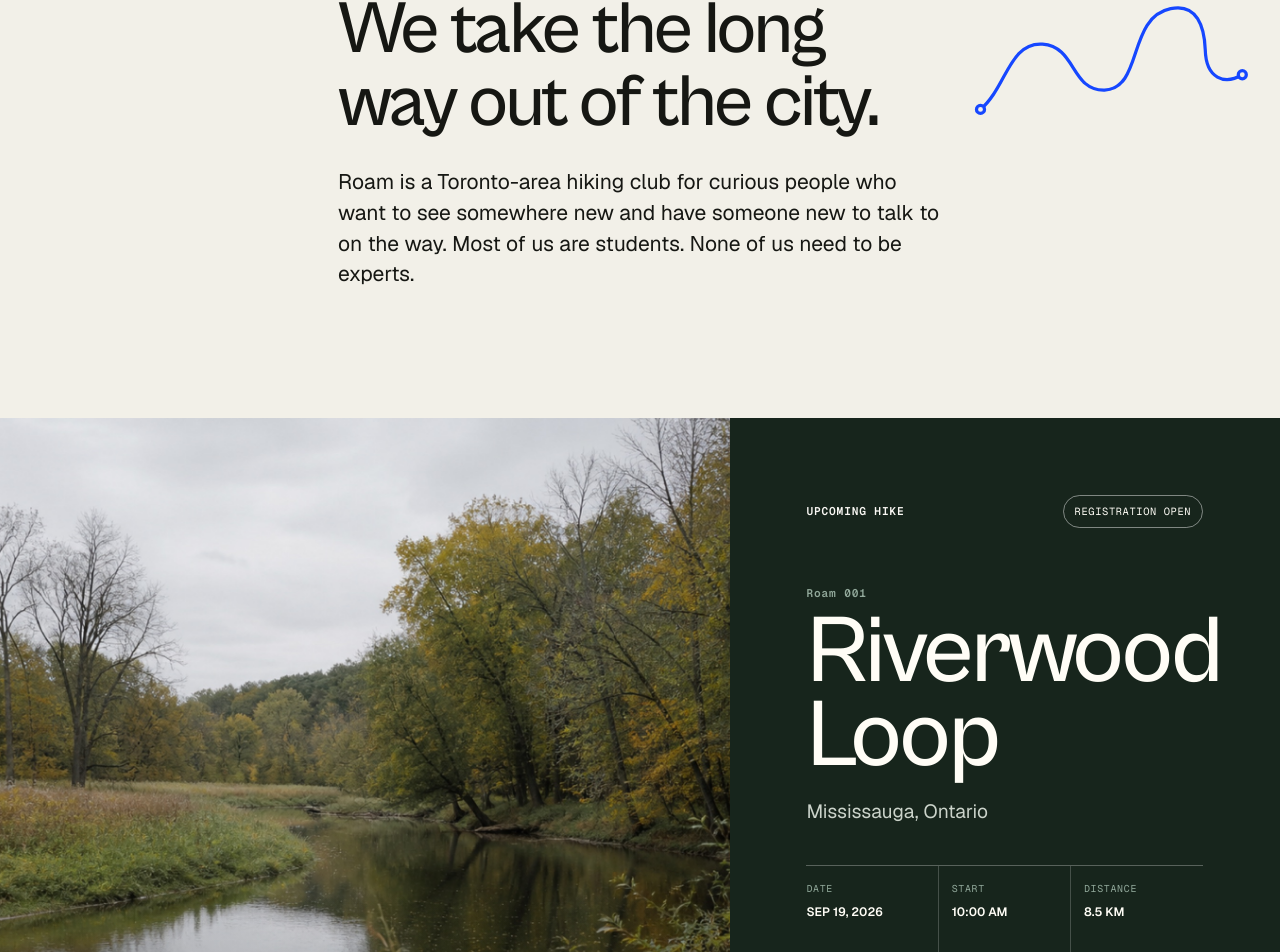
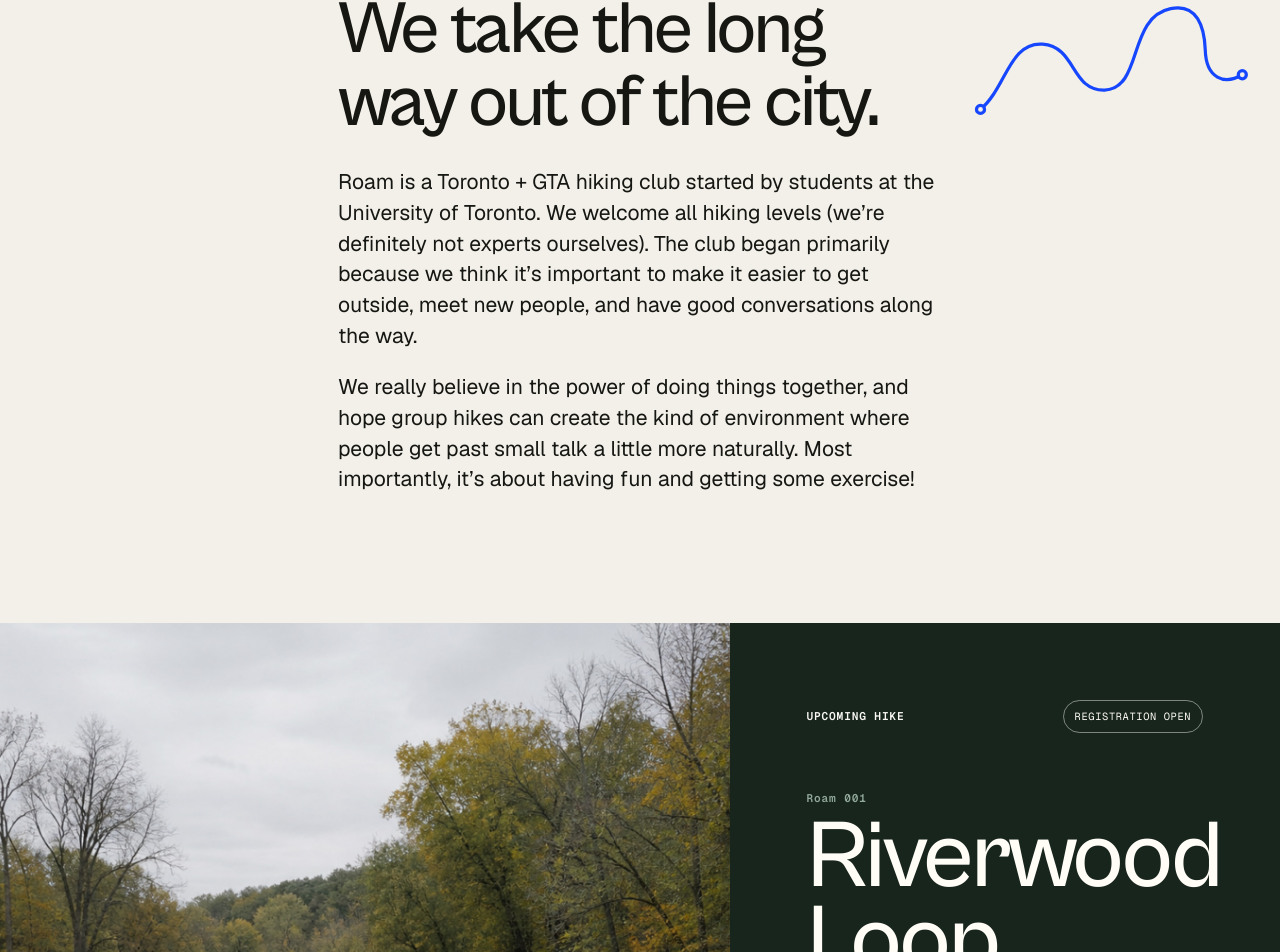
Before and after one commit to richelkim/Roam, a Next.js app: page / in a window 1280 px wide. Shown: the part 934-1886 px from the top of the page. Built offline with nearby package versions, Linux system fonts and the light colour scheme; no server answers.

Commit message:
copy: expand homepage club introduction

```diff
--- a/app/global.css
+++ b/app/global.css
@@ -154,6 +154,7 @@
   text-wrap: balance;
 }
 .intro-copy > p { margin: 0; max-width: 650px; font-size: clamp(1.12rem, 1.65vw, 1.55rem); line-height: 1.45; }
+.intro-copy > p + p { margin-top: 1em; }
 .intro-route { grid-column: 10 / span 3; width: 100%; margin-top: -28px; }
 .route-mark { fill: none; stroke: var(--blue); stroke-width: 4; overflow: visible; }
 .route-mark circle { fill: var(--paper); stroke-width: 4; }
--- a/app/page.tsx
+++ b/app/page.tsx
@@ -30,9 +30,17 @@
         <div className="intro-copy">
           <h2>We take the long way out of the city.</h2>
           <p>
-            Roam is a Toronto-area hiking club for curious people who want to
-            see somewhere new and have someone new to talk to on the way. Most
-            of us are students. None of us need to be experts.
+            Roam is a Toronto + GTA hiking club started by students at the
+            University of Toronto. We welcome all hiking levels (we’re
+            definitely not experts ourselves). The club began primarily
+            because we think it’s important to make it easier to get outside,
+            meet new people, and have good conversations along the way.
+          </p>
+          <p>
+            We really believe in the power of doing things together, and hope
+            group hikes can create the kind of environment where people get
+            past small talk a little more naturally. Most importantly, it’s
+            about having fun and getting some exercise!
           </p>
         </div>
         <RouteMark className="intro-route" />
```
